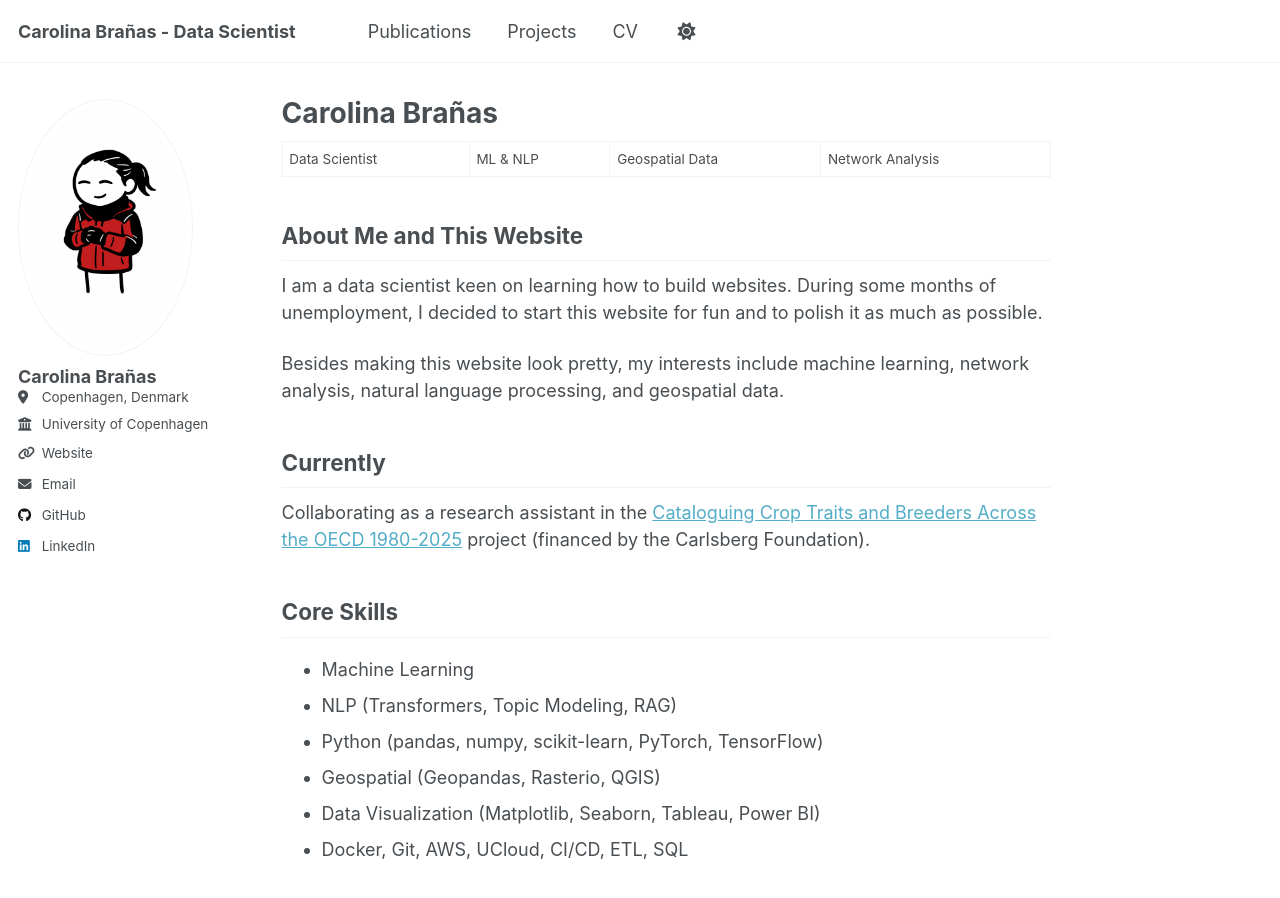
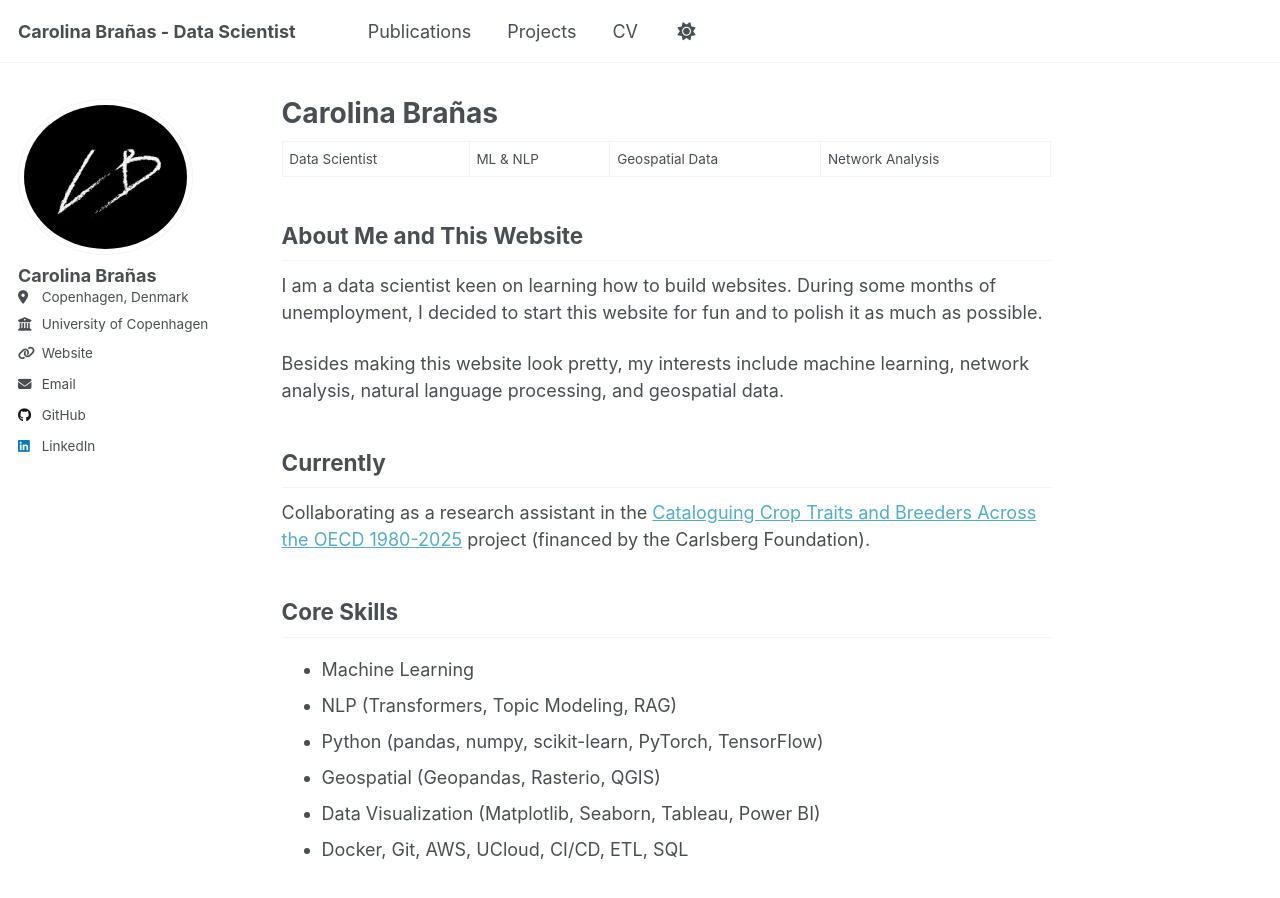
Before and after one commit to carobs9/carobs9.github.io, a Jekyll site: the page built from _pages/about.md, in a window 1280 px wide and 900 px high. Built offline with Jekyll 4.4.1, drawn with Linux system fonts in a browser that asks for light colours; a script that is not in the unit is left out.

Commit message:
Update author avatar to new image format

```diff
--- a/_config.yml
+++ b/_config.yml
@@ -23,7 +23,7 @@ repository               : "carobs9/carobs9.github.io"
 #               Additional customization can be done by editing /_includes/author-profile.html
 author:
   # Biographic information
-  avatar           : "profile.png"
+  avatar           : "cb.webp"
   name             : "Carolina Brañas"
   # pronouns       : "she/her"
   # bio              : "Data Scientist; interests in networks, geospatial data, and applied ML."
```
Also changed, not shown: images/cb.webp (added).
